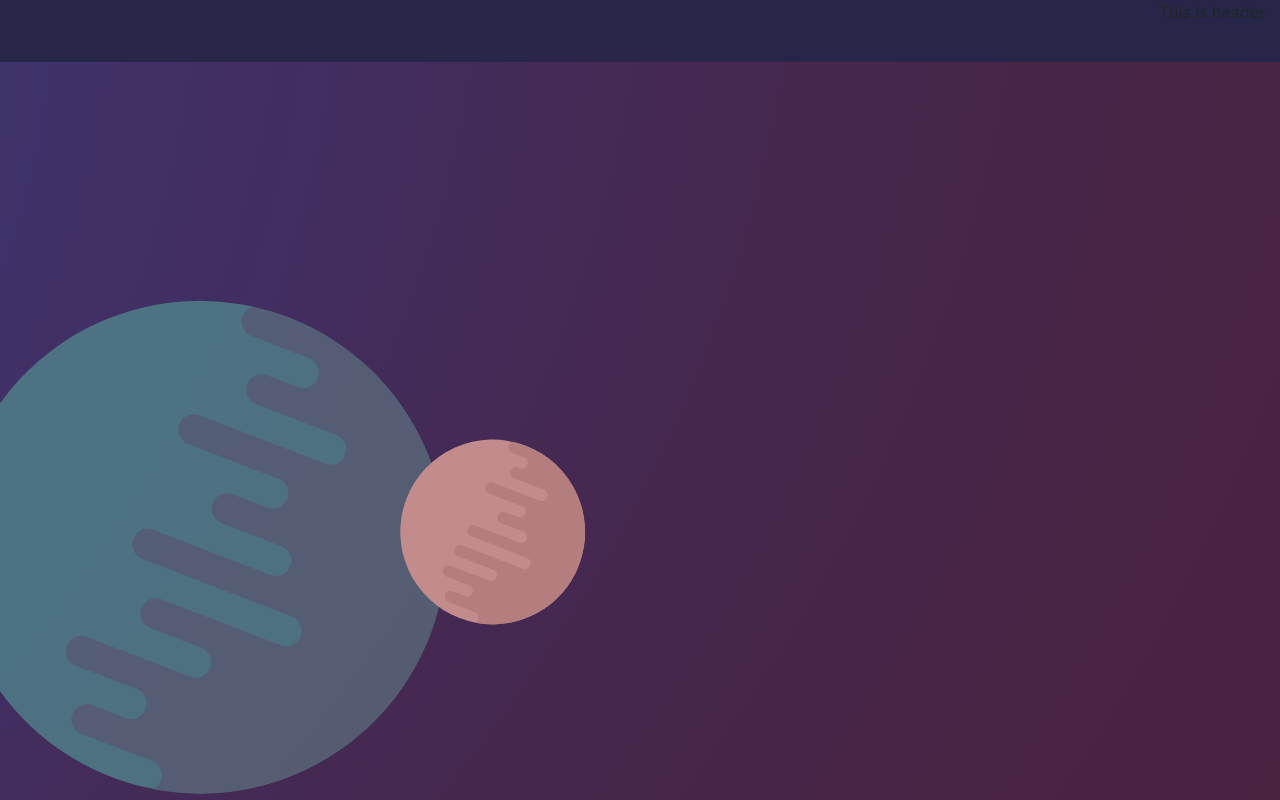
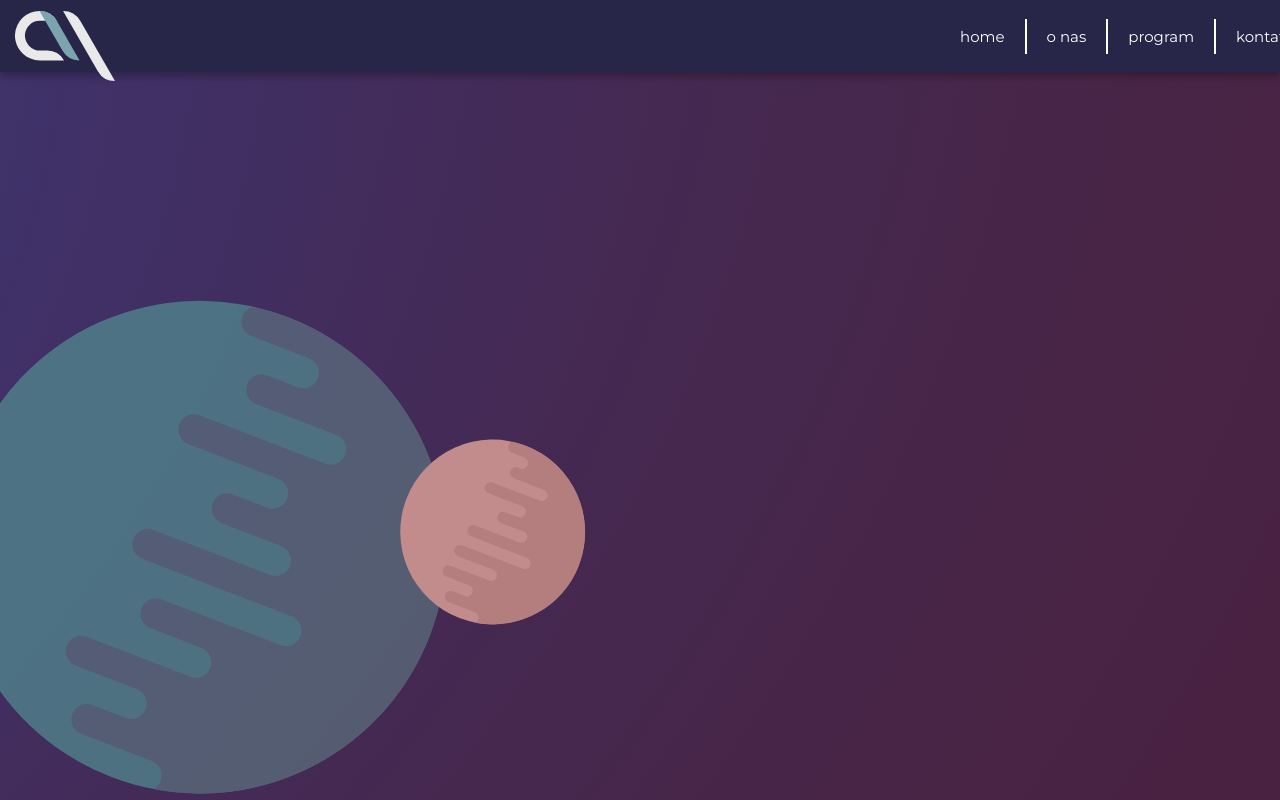
Before and after one commit to Tuchowsky/yca, an Angular app: page / in a window 1280 px wide. Built offline with nearby package versions, Linux system fonts and the light colour scheme.

Commit message:
style(header): styling header, menu, logo

```diff
--- a/src/app/app.component.html
+++ b/src/app/app.component.html
@@ -3,11 +3,16 @@
       #maincont
       (scroll)="scrollHandler($event)"
       (window:resize)="onResize($event)">
-      <app-header></app-header>
-      <app-home></app-home>
-      <app-about></app-about>
-      <app-program></app-program>
-      <app-contact></app-contact>
-      <router-outlet></router-outlet>
 
+      <header class="header-wrapper">
+            <app-header></app-header>
+      </header>
+
+      <section class="content-wrapper">
+            <app-home></app-home>
+            <app-about></app-about>
+            <app-program></app-program>
+            <app-contact></app-contact>
+            <router-outlet></router-outlet>
+      </section>
 </div>
--- a/src/app/app.component.scss
+++ b/src/app/app.component.scss
@@ -1,3 +1,5 @@
+@import './variables.scss';
+
 #main-container {
     height: 100%;
     width: 100%;
@@ -8,4 +10,21 @@
     background-repeat: no-repeat;
     background-attachment: fixed;
     transition: all 1s;
+    position: relative;
 }
+
+.header-wrapper {
+    width: 100%;
+    background-color: $header-color;
+    position: absolute;
+    top: 0;
+    left: 0;
+    z-index: 5;
+    box-shadow: 0px 5px 7px 0px rgba($black-color, .25);
+}
+
+.content-wrapper {
+    height: 100%;
+    width: $main-width;
+    margin: 0 auto;
+}
--- a/src/app/header/header.component.html
+++ b/src/app/header/header.component.html
@@ -1,7 +1,15 @@
 <div id="header" class="container-fluid">
   <div class="row">
-    <div class="col-12">
-      <p>This is header</p>
+    <div class="col-12 header-wrapper">
+      <div class="logo">
+        <img src="../../assets/svg/yca-logo.svg" alt="Young Coders Academy">
+      </div>
+      <ul class="menu">
+        <li>Home</li>
+        <li>O nas</li>
+        <li>Program</li>
+        <li>Kontat</li>
+      </ul>
     </div>
   </div>
 </div>
--- a/src/app/header/header.component.scss
+++ b/src/app/header/header.component.scss
@@ -1,13 +1,47 @@
 @import '../variables.scss';
 
 #header {
-    height: 62px;
-    width: 100%;
-    background-color: $header-color;
+    width: $main-width;
     text-align: right;
-    position: fixed;
-    top: 0;
-    left: 0;
-    z-index: 5;
+    margin: 0 auto;
 
+    .header-wrapper {
+        height: 72px;
+        display: flex;
+        flex-direction: row;
+        justify-content: space-between;
+        align-items: center;
+        font-size: 1.5rem;
+        text-transform: lowercase;
+
+        .logo {
+            width: 10rem;
+            height: 7.2rem;
+            img {
+                height: 100%;
+                width: 100%;
+                margin-top: 1rem;
+            }
+        }
+
+        .menu {
+            display: flex;
+            flex-direction: row;
+            list-style: none;
+            margin-bottom: 0;
+
+            li {
+                padding-right: 2rem;
+                padding-left: 2rem;
+                border-right: 2px solid $white-color;
+                line-height: 3.5rem;
+            }
+
+            li:last-child {
+                border-right: none;
+                padding-right: 0;
+            }
+        }
+
+    }
 }
--- a/src/app/variables.scss
+++ b/src/app/variables.scss
@@ -1 +1,6 @@
+
+$main-width: 1300px;
+
+$white-color: #fff;
+$black-color: #000;
 $header-color: #272649;
--- a/src/index.html
+++ b/src/index.html
@@ -8,6 +8,7 @@
   <meta name="viewport" content="width=device-width, initial-scale=1">
   <link rel="icon" type="image/x-icon" href="favicon.ico">
   <link rel="stylesheet" href="https://stackpath.bootstrapcdn.com/bootstrap/4.2.1/css/bootstrap.min.css" integrity="sha384-GJzZqFGwb1QTTN6wy59ffF1BuGJpLSa9DkKMp0DgiMDm4iYMj70gZWKYbI706tWS" crossorigin="anonymous">
+  <link href="https://fonts.googleapis.com/css?family=Montserrat" rel="stylesheet">
 </head>
 <body>
   <app-root></app-root>
--- a/src/styles.scss
+++ b/src/styles.scss
@@ -1,7 +1,13 @@
 /* You can add global styles to this file, and also import other style files */
+@import './app/variables.scss';
+
 * {
     padding: 0;
     margin: 0;
+}
+
+html{
+    font-size: 62.5%;
 }
 
 html, body {
@@ -10,3 +16,9 @@ html, body {
     padding-left: 0;
     padding-right: 0;
 }
+
+body {
+    font-family: 'Montserrat', sans-serif;
+    color: $white-color;
+    font-size: 1.2rem;
+}
```
Also changed, not shown: src/assets/fonts/yca.ttf (added), src/assets/svg/yca-logo.svg (added).
